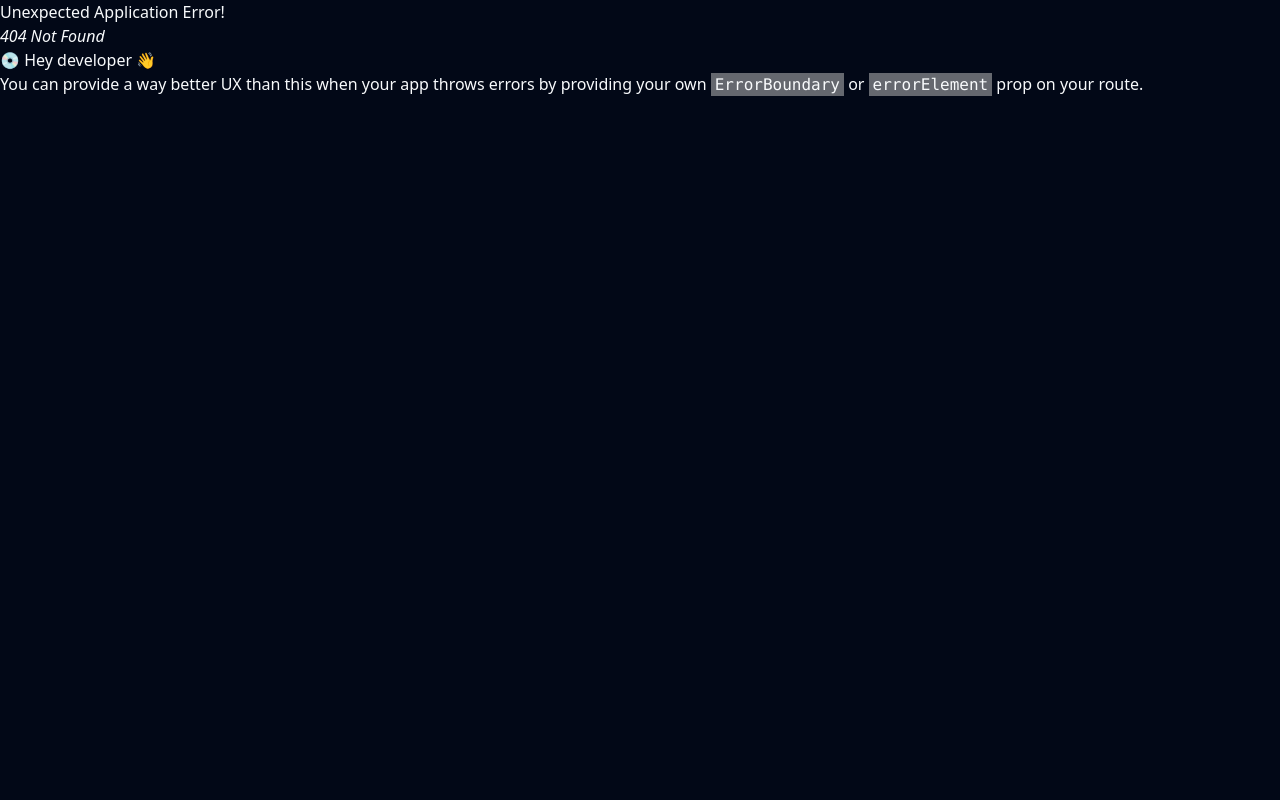
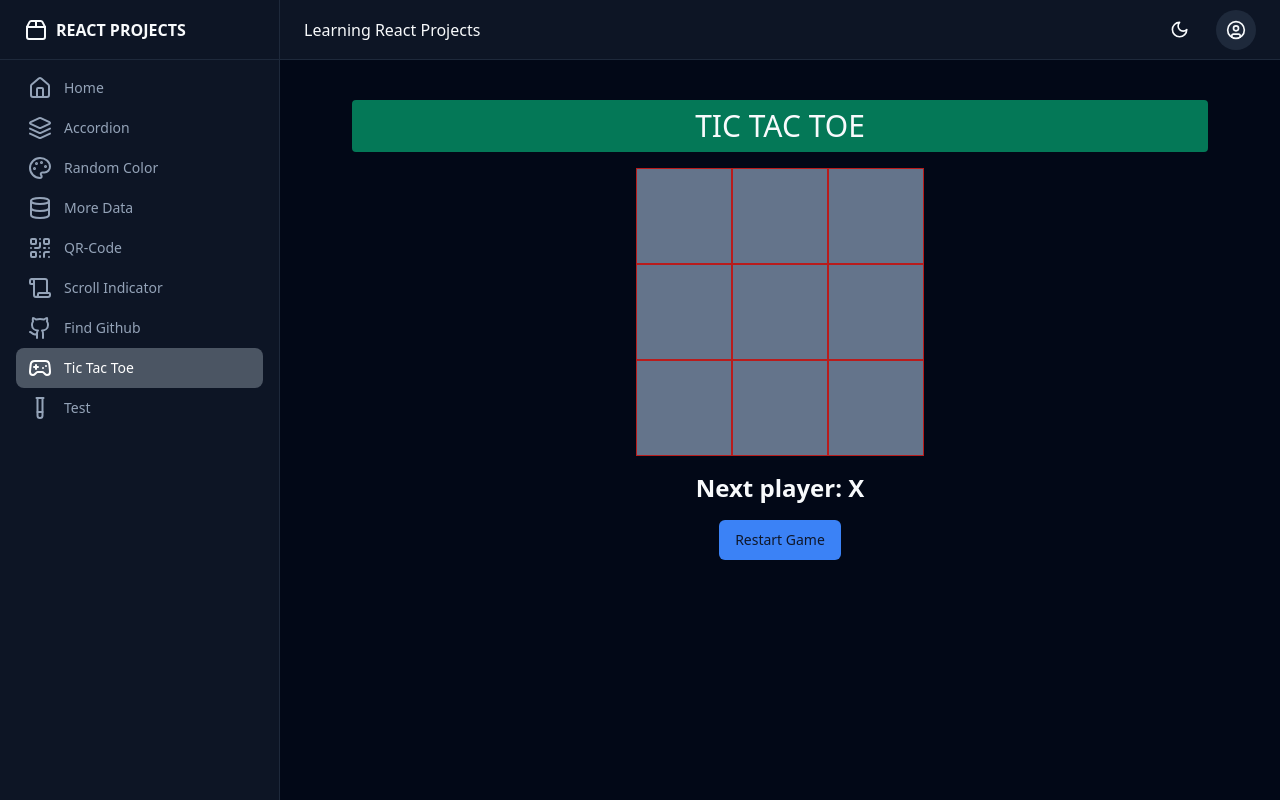
Before and after one commit to turnacaner53/react-tuto-dashboard, a React (Vite) app: page /tictactoe in a window 1280 px wide. Before the commit this address had no page. Built offline with nearby package versions, Linux system fonts and the light colour scheme.

Commit message:
Simple tic tac toe game

```diff
--- /dev/null
+++ b/src/pages/TicTacToe.jsx
@@ -0,0 +1,92 @@
+import { useEffect, useState } from 'react';
+
+import { Button } from '@/components/ui/button';
+
+const TicTacToe = () => {
+  const [squares, setSquares] = useState(Array(9).fill(''));
+  const [xIsNext, setXIsNext] = useState(true);
+  const [status, setStatus] = useState('');
+
+  const handleClick = (i) => {
+    const squaresCopy = [...squares];
+    if (squaresCopy[i] || calculateWinner(squaresCopy)) return;
+    squaresCopy[i] = xIsNext ? 'X' : 'O';
+
+    setSquares(squaresCopy);
+    setXIsNext(!xIsNext);
+  };
+
+  const calculateWinner = (squares) => {
+    const lines = [
+      [0, 1, 2],
+      [3, 4, 5],
+      [6, 7, 8],
+      [0, 3, 6],
+      [1, 4, 7],
+      [2, 5, 8],
+      [0, 4, 8],
+      [2, 4, 6],
+    ];
+
+    for (let i = 0; i < lines.length; i++) {
+      const [a, b, c] = lines[i];
+      if (squares[a] && squares[a] === squares[b] && squares[a] === squares[c]) {
+        return squares[a];
+      }
+    }
+    return null;
+  };
+
+  useEffect(() => {
+    if (!calculateWinner(squares) && squares.every((square) => square !== '')) {
+      setStatus('Draw. Restart the game!');
+    } else if (calculateWinner(squares)) {
+      setStatus(`Winner: ${calculateWinner(squares)}`);
+    } else {
+      setStatus(`Next player: ${xIsNext ? 'X' : 'O'}`);
+    }
+  }, [squares, xIsNext]);
+
+  return (
+    <div className='container'>
+      <h1 className='m-4 rounded-sm bg-emerald-700 p-2 text-center text-3xl uppercase'>
+        Tic Tac Toe
+      </h1>
+      <div className='flex justify-evenly gap-8'>
+        <div>
+          <div className=''>
+            <Square value={squares[0]} onClick={() => handleClick(0)} />
+            <Square value={squares[1]} onClick={() => handleClick(1)} />
+            <Square value={squares[2]} onClick={() => handleClick(2)} />
+          </div>
+          <div className=''>
+            <Square value={squares[3]} onClick={() => handleClick(3)} />
+            <Square value={squares[4]} onClick={() => handleClick(4)} />
+            <Square value={squares[5]} onClick={() => handleClick(5)} />
+          </div>
+          <div className=''>
+            <Square value={squares[6]} onClick={() => handleClick(6)} />
+            <Square value={squares[7]} onClick={() => handleClick(7)} />
+            <Square value={squares[8]} onClick={() => handleClick(8)} />
+          </div>
+        </div>
+      </div>
+      <div className='mb-5 flex flex-col items-center'>
+        {status && <h2 className='m-4 text-2xl font-semibold'>{status}</h2>}
+        <Button onClick={() => setSquares(Array(9).fill(''))}>Restart Game</Button>
+      </div>
+    </div>
+  );
+};
+
+export default TicTacToe;
+
+const Square = ({ value, onClick }) => {
+  return (
+    <div
+      onClick={onClick}
+      className='float-left m-0 flex h-24 w-24 items-center justify-center border border-red-700 bg-slate-500 text-center hover:bg-slate-600'>
+      <span className='text-2xl font-semibold '>{value}</span>
+    </div>
+  );
+};
--- a/src/routes/Router.jsx
+++ b/src/routes/Router.jsx
@@ -1,15 +1,16 @@
 import { Route, createBrowserRouter, createRoutesFromElements } from 'react-router-dom';
 
 import MainLayout from '@/layouts/MainLayout';
+import Accordion from '@/pages/Accordion';
+import DynamicTabs from '@/pages/DynamicTabs';
+import FindGithub from '@/pages/FindGithub';
 import Home from '@/pages/Home';
-import Test from '@/pages/Test';
-import Accordion from '@/pages/Accordion';
-import RandomColor from '@/pages/RandomColor';
 import MoreData from '@/pages/MoreData';
 import QRCodeGenerate from '@/pages/QRCodeGenerate';
+import RandomColor from '@/pages/RandomColor';
 import ScrollIndicator from '@/pages/ScrollIndicator';
-import DynamicTabs from '@/pages/DynamicTabs';
-import FindGithub from '@/pages/FindGithub';
+import Test from '@/pages/Test';
+import TicTacToe from '@/pages/TicTacToe';
 
 const router = createBrowserRouter(
   createRoutesFromElements(
@@ -23,6 +24,7 @@ const router = createBrowserRouter(
         <Route path='scroll-indicator' element={<ScrollIndicator />} />
         <Route path='dynamic-tabs' element={<DynamicTabs />} />
         <Route path='find-github' element={<FindGithub />} />
+        <Route path='tictactoe' element={<TicTacToe />} />
         <Route path='test' element={<Test />} />
       </Route>
     </>,
```
Also changed, not shown: src/routes/sidebar-nav.jsx (+12 -1 lines). Lines whose indentation alone changed are shown as unchanged.
